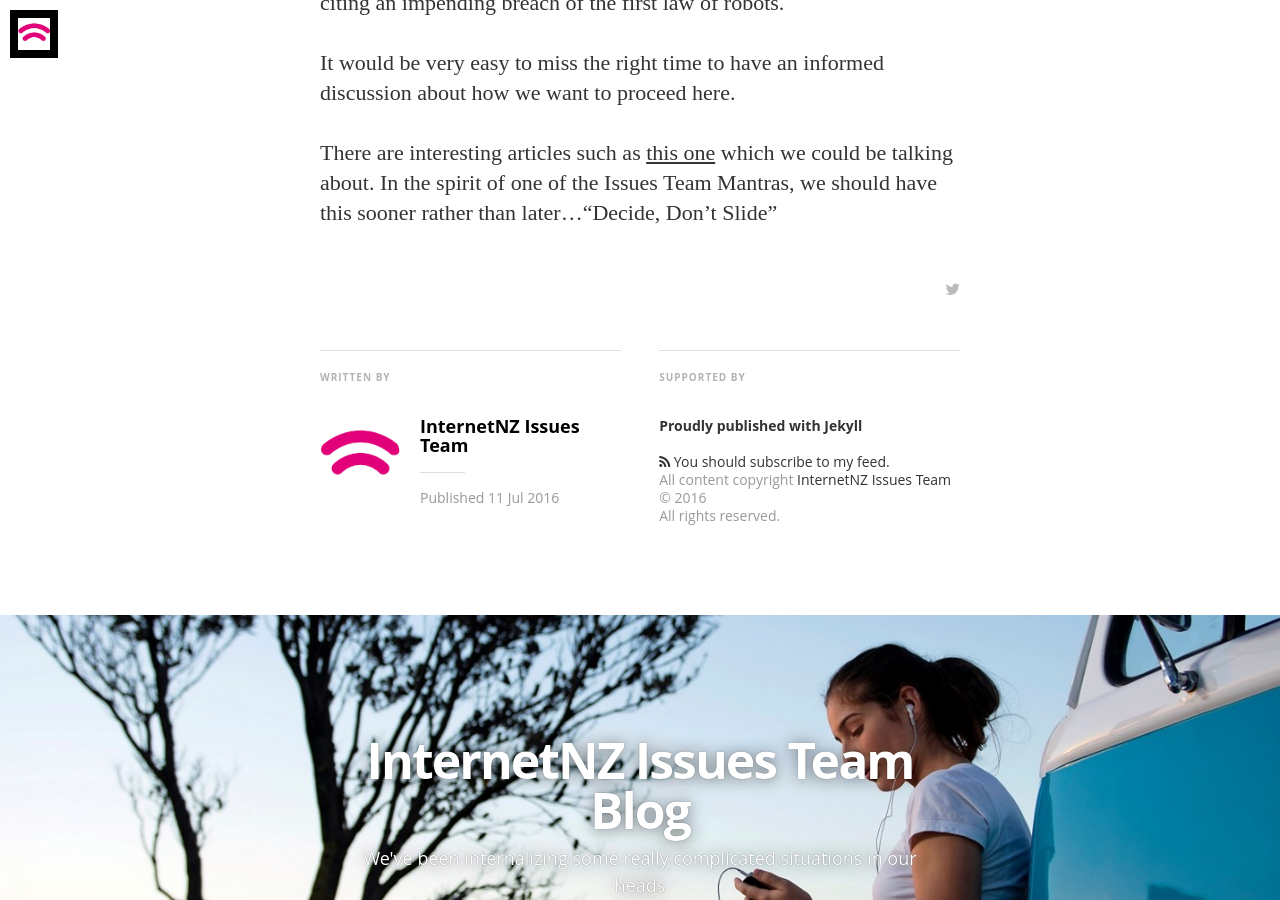
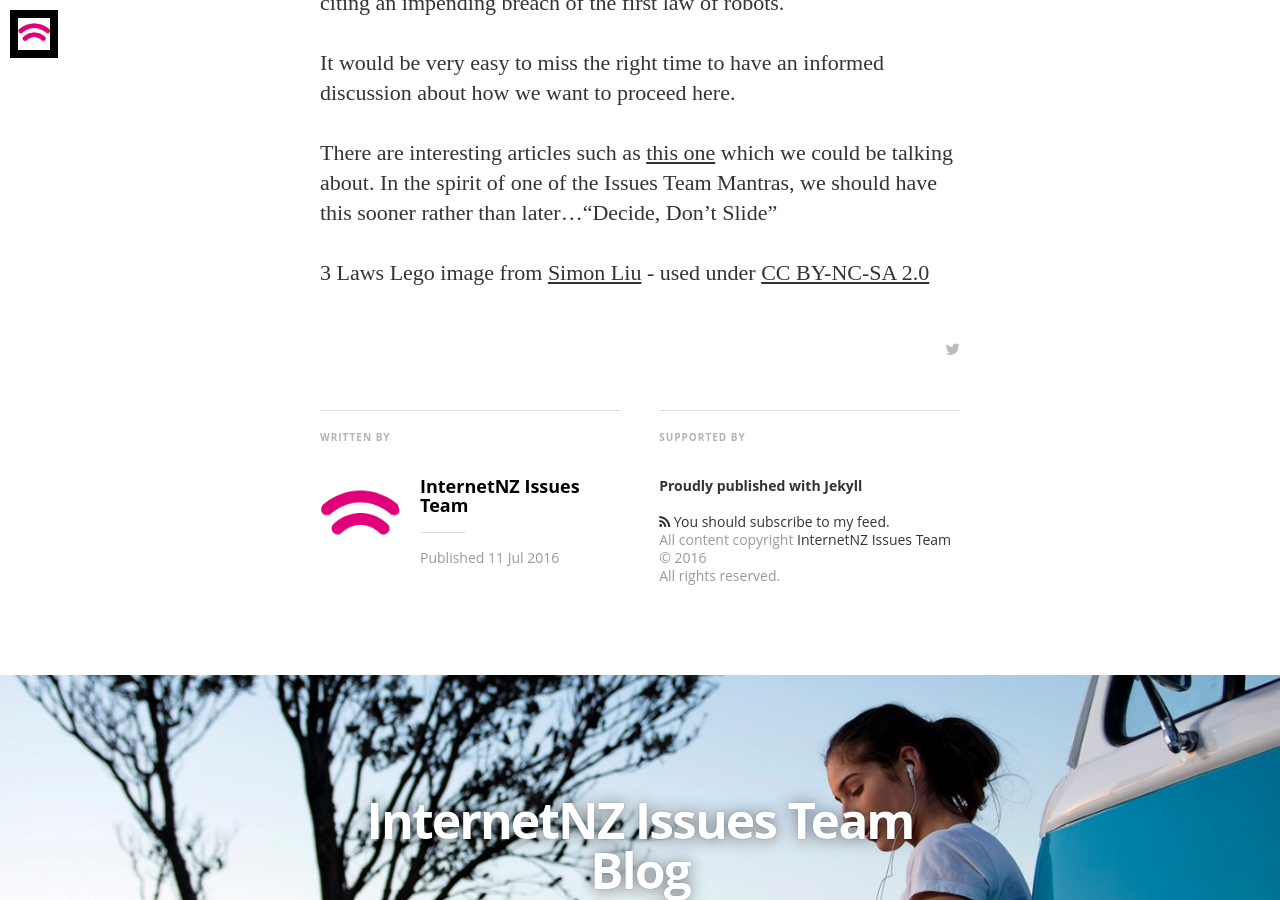
Before and after one commit to InternetNZ/issues_blog_experiment, a Jekyll site: the page built from _posts/2016-07-11-killer-robot-problem.md, in a window 1280 px wide and 900 px high, scrolled down 4787 px. Built offline with Jekyll 4.4.1, drawn with Linux system fonts in a browser that asks for light colours; nearby versions of some CDN libraries; some web fonts are replaced.

Commit message:
Update 2016-07-11-killer-robot-problem.md

```diff
--- a/_posts/2016-07-11-killer-robot-problem.md
+++ b/_posts/2016-07-11-killer-robot-problem.md
@@ -77,3 +77,7 @@ If it was the latter, then in an Asimovian world the robot would refuse, citing
 It would be very easy to miss the right time to have an informed discussion about how we want to proceed here.
 
 There are interesting articles such as [this one](http://waitbutwhy.com/2015/01/artificial-intelligence-revolution-1.html) which we could be talking about.  In the spirit of one of the Issues Team Mantras, we should have this sooner rather than later..."Decide, Don't Slide"
+
+
+
+3 Laws Lego image from [Simon Liu](https://www.flickr.com/photos/si-mocs/sets/72157629386254520/) - used under [CC BY-NC-SA 2.0](https://creativecommons.org/licenses/by-nc-sa/2.0/)
```
